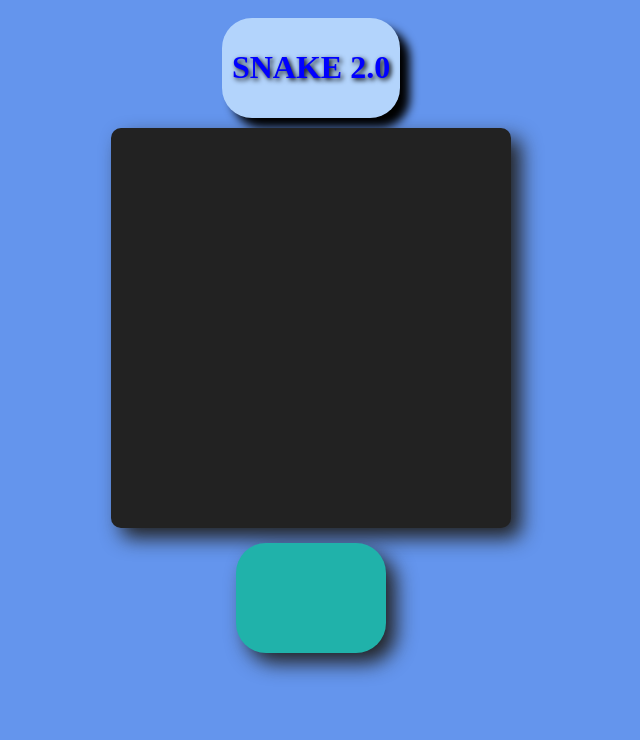
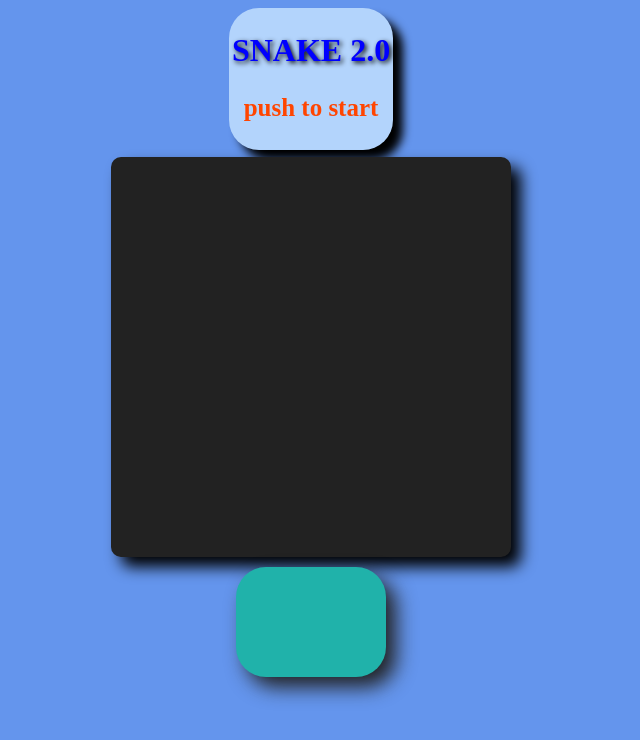
Before and after one commit to EvgeniyPudrik/Snake, a website built with webpack: page index.html in a window 1280 px wide. Shown: the whole page, without its empty margins (329-969 px from the left). Built offline with nearby package versions, Linux system fonts and the light colour scheme.

Commit message:
Перша версія гри Змійка 2.0

```diff
--- a/index.html
+++ b/index.html
@@ -10,6 +10,7 @@
 <body>
 <div id="name" class="name">
   <h1>SNAKE 2.0</h1>
+  <p>push to start</p>
 </div>
 <canvas id="canvas" width="400" height="400"></canvas>
 <section id="bottom">
@@ -23,7 +24,7 @@
 </section>
 <audio id="gameOverSound" src="sounds/universfield-game-over-deep-male-voice-clip-352695.mp3"></audio>
 <audio id="nextLevelSound" src="sounds/ivan_luzan-next-level-160613.mp3"></audio>
-<audio id="mainMusic" src="sounds/freesound_community-8bittownthemesong-59266.mp3" loop></audio>
+<audio id="mainMusic" src="sounds/freesound_community-daylight-14872.mp3" loop></audio>
 <audio id="eatingFood" src="sounds/floraphonic-arcade-ui-6-229503.mp3"></audio>
 <script src="https://code.jquery.com/jquery-2.1.0.js"></script>
 <script src="javascript.js"></script>
--- a/javascript.js
+++ b/javascript.js
@@ -49,7 +49,9 @@ let Block = function(col, row) {
 
 let circle = function(x, y, radius) {
   ctx.beginPath();
-  ctx.fillStyle = "white";
+  ctx.fillStyle = "white"
+  ctx.shadowColor = "white";
+  ctx.shadowBlur = 10;
   ctx.arc(x, y, radius, 0, 2 * Math.PI, false);
   ctx.fill();
   ctx.closePath();
@@ -73,6 +75,8 @@ Block.prototype.drawSquare = function() {
   }
   else {
     ctx.fillStyle = randomColor;
+    ctx.shadowColor = "white";
+    ctx.shadowBlur = 10;
   }
   ctx.fillRect(squareX, squareY, blockSize, blockSize);
   ctx.fill();
--- a/styles.css
+++ b/styles.css
@@ -11,23 +11,35 @@ body {
   font-weight: bold;
   text-shadow: 2px 2px 5px black;
   border-radius: 30px;
-  font-family: Broadway, serif;
+  font-family: Broadway, serif, "Matura MT Script Capitals", serif;
   background: #b3d4fc;
   box-shadow: 10px 10px 10px black;
-  margin: 10px;
-  padding: 10px;
+  margin-bottom: 7px;
+  padding: 3px;
+
   transition: 0.1s ease-in-out;
 }
 
+.name:hover {
+  cursor: pointer;
+}
 .name:active {
   transform: scale(0.95);
   box-shadow: 2px 2px 5px #222222;
 }
 
+p {
+  color: orangered;
+  font-family: "Matura MT Script Capitals", serif;
+  font-weight: bold;
+  font-size: 25px;
+  text-shadow: none;
+}
+
 canvas {
   background: #222222;
   border-radius: 10px;
-  box-shadow: 10px 10px 20px #222222;
+  box-shadow: 10px 10px 15px black;
 }
 
 .score {
@@ -35,7 +47,7 @@ canvas {
   background: lightseagreen;
   width: 150px;
   height: 100px;
-  margin: 10px;
+  margin: 5px;
   padding-top: 10px;
   box-shadow: 10px 10px 20px #222222;
   text-align: center;
```
Also changed, not shown: 1 other file.
